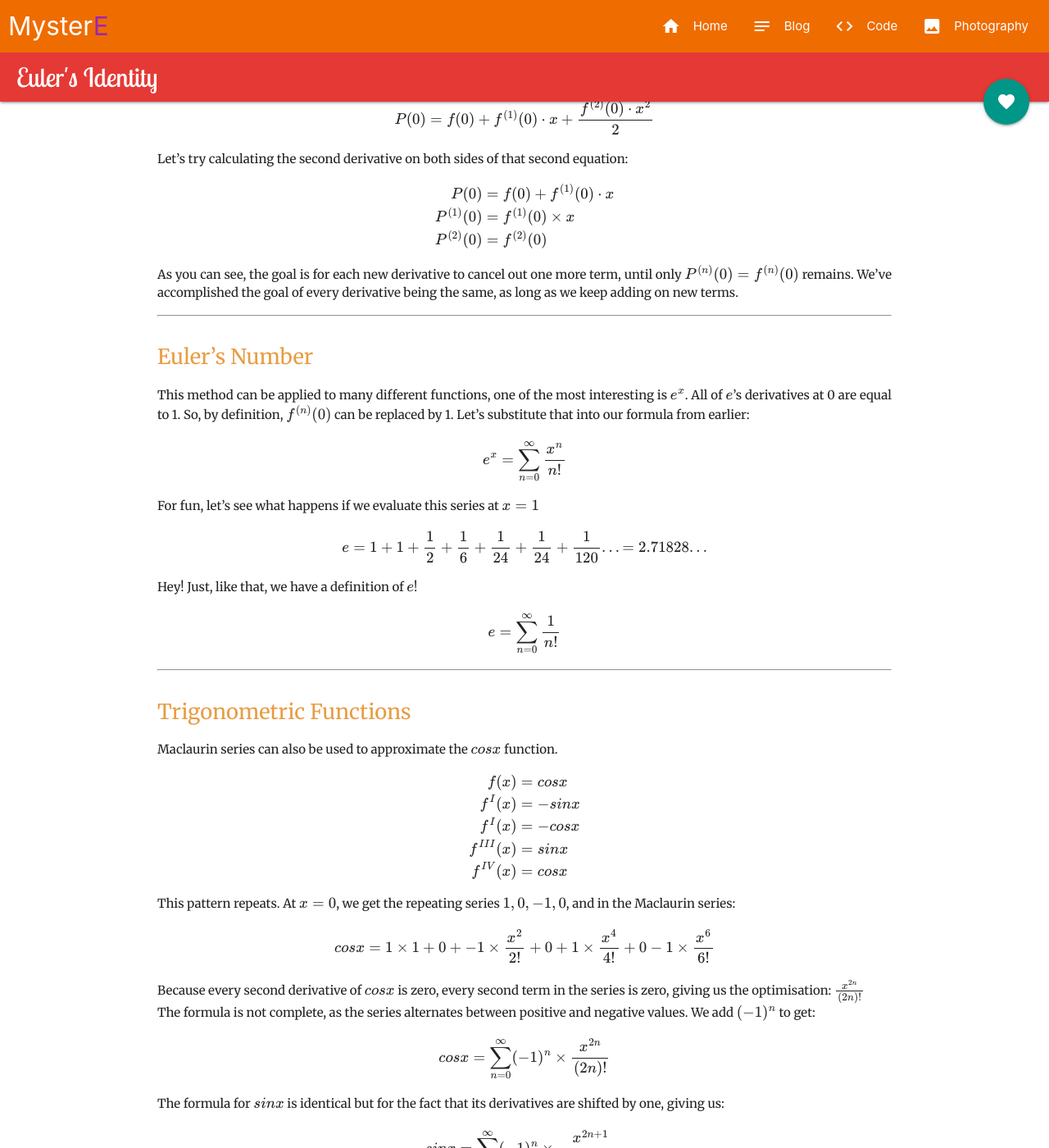
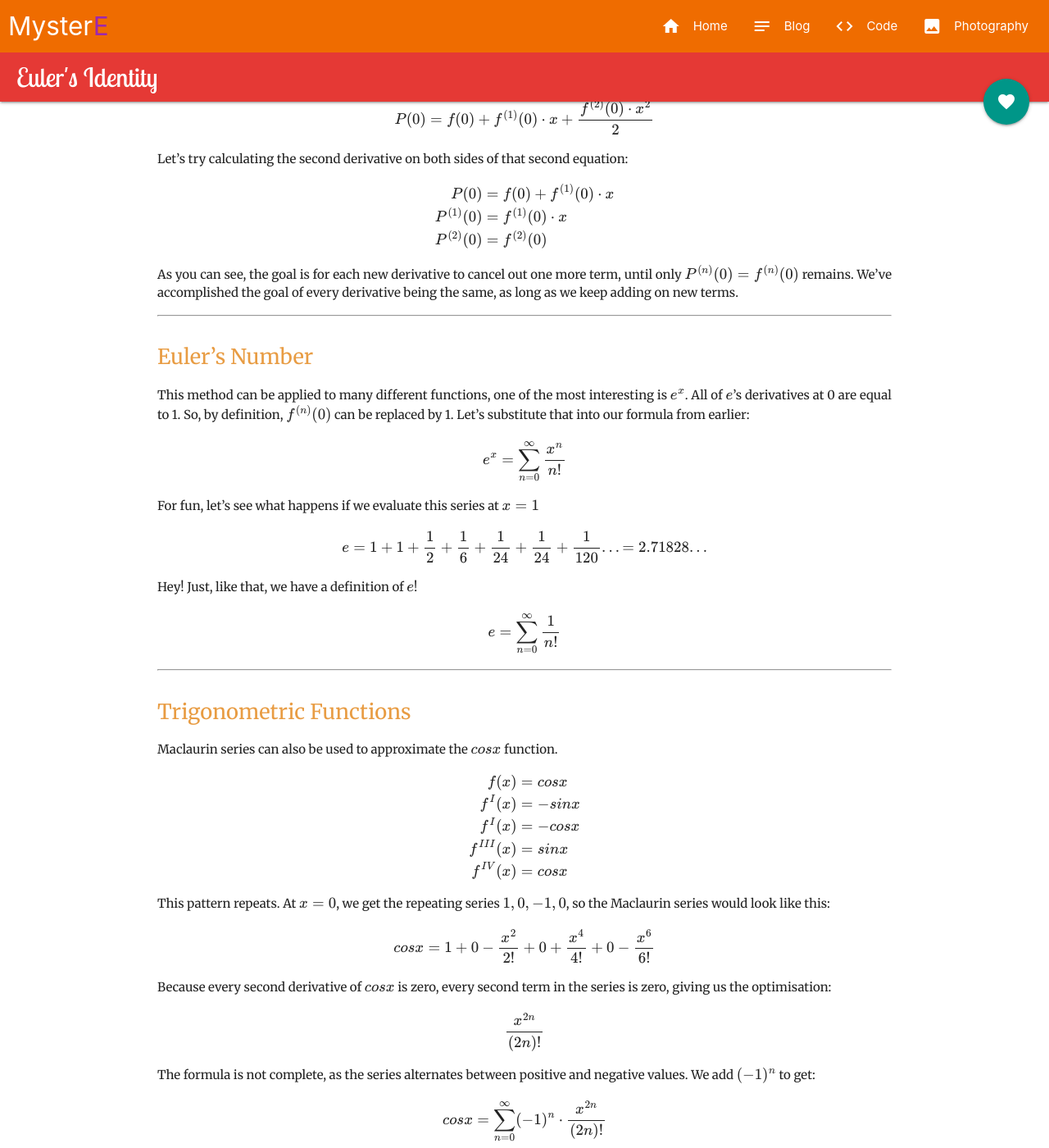
Before and after one commit to ErikPolzin/ErikPolzin.github.io, a Jekyll site: the page built from _posts/2016-12-12-euler-and-taylor-series.md, in a window 1280 px wide and 1400 px high, scrolled down 517 px. Shown: the whole window at 82% size. Built offline with Jekyll 4.4.1, drawn with Linux system fonts in a browser that asks for light colours; formulas are drawn with MathJax 3; some of the changed text lies outside the part shown.

Commit message:
fixed math overflow

```diff
--- a/_posts/2016-12-12-euler-and-taylor-series.md
+++ b/_posts/2016-12-12-euler-and-taylor-series.md
@@ -30,7 +30,7 @@
 
 $$ \begin{align*}
 P(0) &= f(0) + f^{(1)}(0) \cdot x\\
-P^{(1)}(0) &= f^{(1)}(0)\times x\\
+P^{(1)}(0) &= f^{(1)}(0)\cdot x\\
 P^{(2)}(0) &= f^{(2)}(0)\\
 \end{align*} $$
 
@@ -68,19 +68,21 @@
 f^{IV}(x) &= cos x \\
 \end{align*} $$
 
-This pattern repeats. At \\(x=0\\), we get the repeating series \\(1, 0, -1, 0\\), and in the Maclaurin series:
+This pattern repeats. At \\(x=0\\), we get the repeating series \\(1, 0, -1, 0\\), so the Maclaurin series would look like this:
 
-$$ cos x = 1\times1 + 0 + -1\times \frac{x^2}{2!} + 0 + 1\times \frac{x^4}{4!} + 0 - 1\times \frac{x^6}{6!} $$
+$$ cos x = 1 + 0 - \frac{x^2}{2!} + 0 + \frac{x^4}{4!} + 0 - \frac{x^6}{6!} $$
 
 Because every second derivative of \\(cos x\\) is zero, every second term in the series is zero, giving us the optimisation:
-$$ \frac{x^{2n}}{(2n)!}$$ \\
+
+$$ \frac{x^{2n}}{(2n)!} $$
+
 The formula is not complete, as the series alternates between positive and negative values. We add \\((-1)^n\\) to get:
 
-$$ cos x = \sum_{n=0}^{\infty} (-1)^n \times \frac{x^{2n}}{(2n)!} $$
+$$ cos x = \sum_{n=0}^{\infty} (-1)^n \cdot \frac{x^{2n}}{(2n)!} $$
 
-The formula for \\(sin x\\) is identical but for the fact that its derivatives are shifted by one, giving us:
+The formula for \\(sin x\\) is identical but for the fact that its derivatives and signs are shifted by one, giving us:
 
-$$ sin x = \sum_{n=0}^{\infty} (-1)^n \times \frac{x^{2n+1}}{(2n+1)!} $$
+$$ sin x = \sum_{n=0}^{\infty} (-1)^n \cdot \frac{x^{2n+1}}{(2n+1)!} $$
 
 ------------------------------------------------------------
 
--- a/css/main.css
+++ b/css/main.css
@@ -50,3 +50,8 @@
 #main {
   flex: 1 0 auto;
 }
+
+.MathJax_Display {
+  overflow-y: hidden;
+  overflow-x: auto;
+}
```
